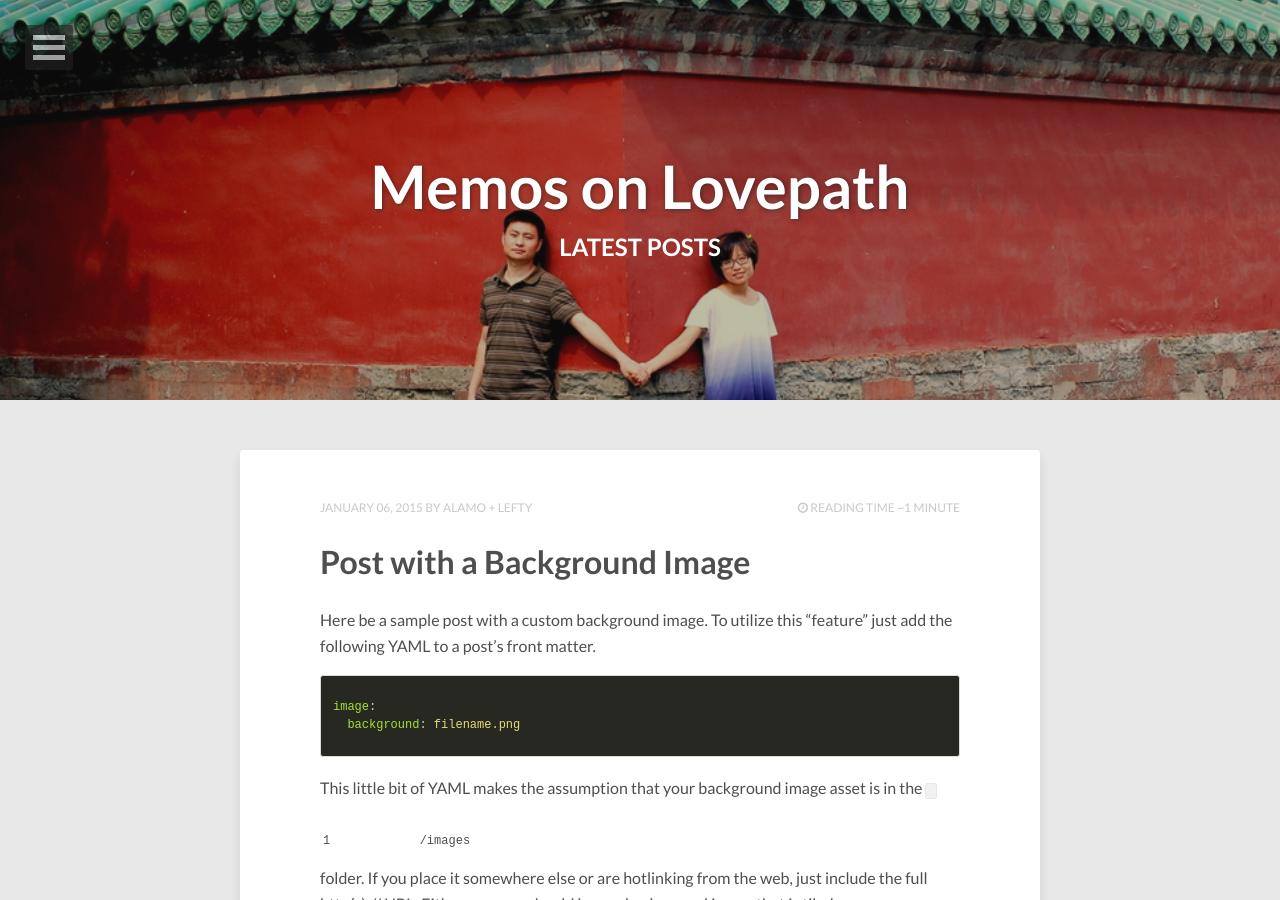
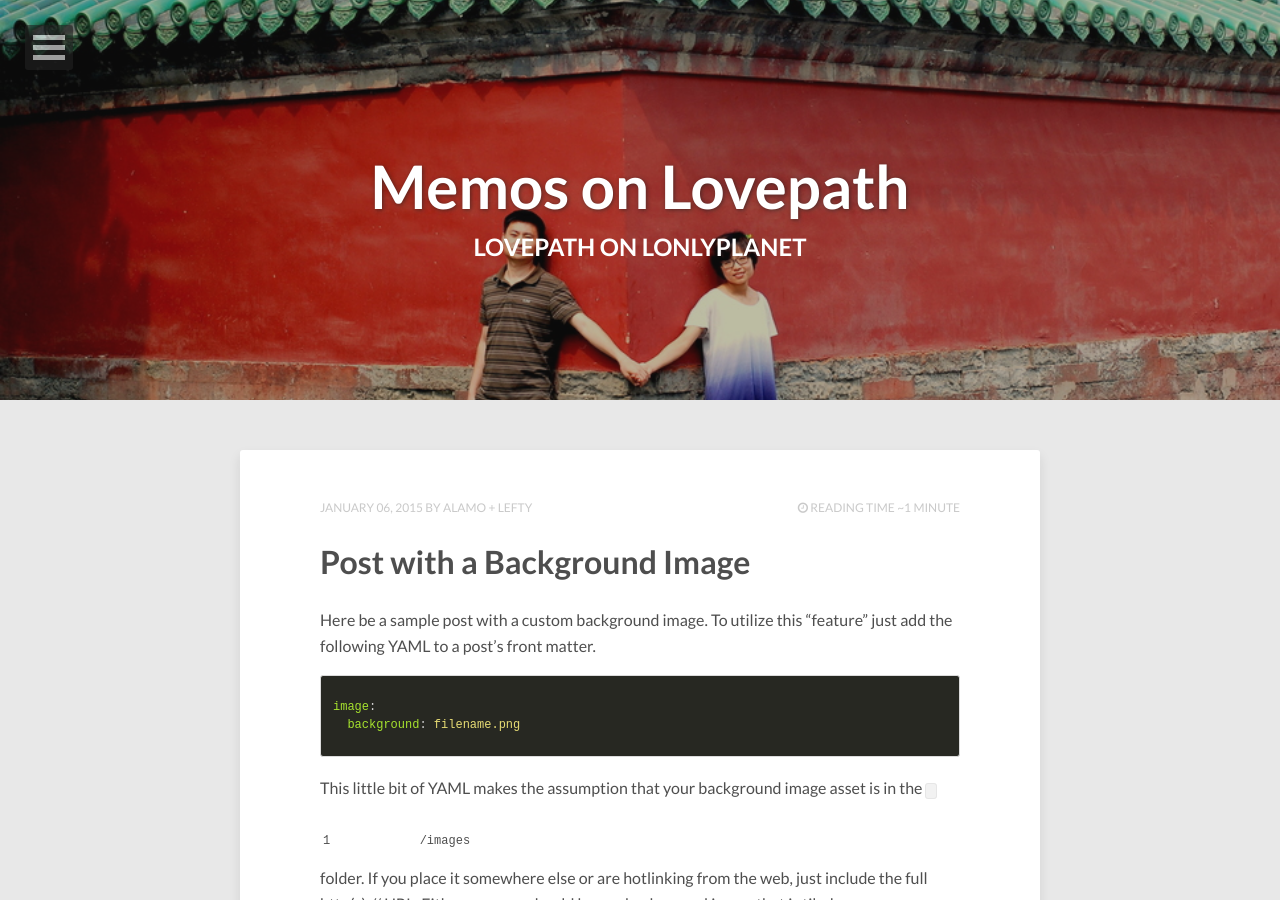
Before and after one commit to feinux/feinux.github.io, a Jekyll site: the page built from index.html, in a window 1280 px wide and 900 px high. Built offline with Jekyll 4.4.1, drawn with Linux system fonts in a browser that asks for light colours; nearby versions of some CDN libraries; the list of posts is cut into pages by our own code.

Commit message:
changed index

```diff
--- a/index.html
+++ b/index.html
@@ -1,6 +1,6 @@
 ---
 layout: post-index
-title: Latest Posts
+title: LovePath on LonlyPlanet
 description: "For Love, For Youth, For Beaut"
 tags: [Love, story, blog, portfolio, profile, pets, cat, dog, cats, dogs]
 comments: false
```
